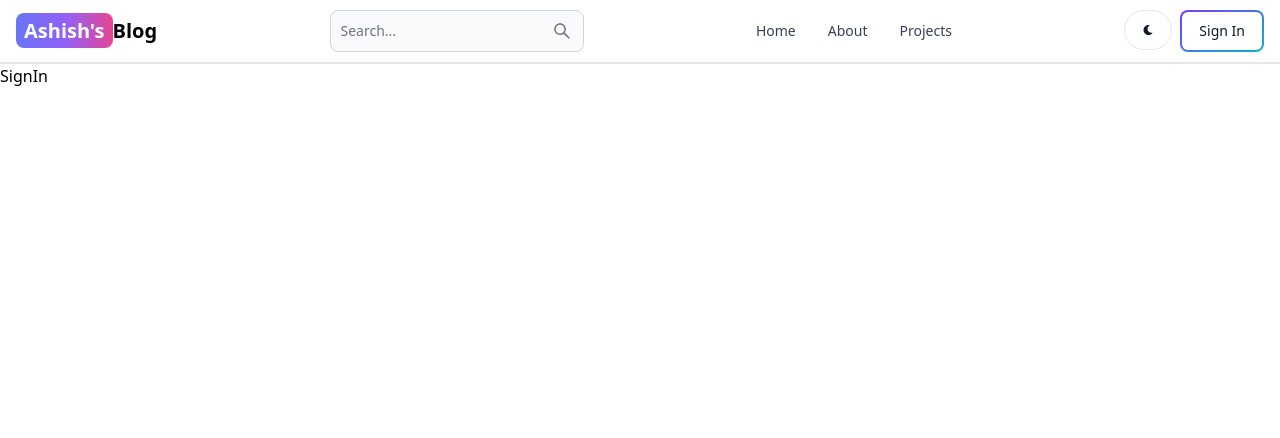
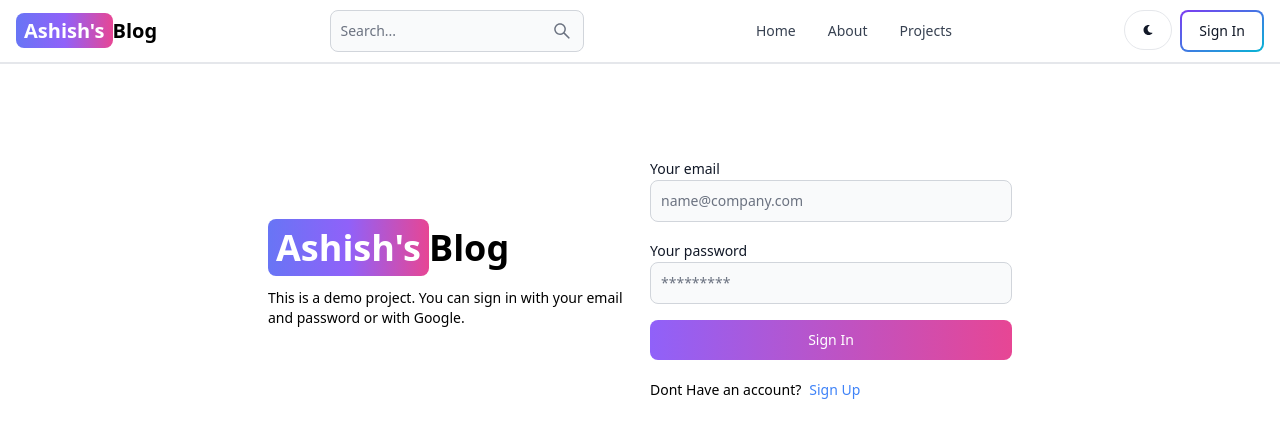
Before and after one commit to ashishsen003/blog-app, a React (Vite) app in the folder frontend/: page /sign-in in a window 1280 px wide. Shown: the top 438 px of the page. Built offline with nearby package versions, Linux system fonts and the light colour scheme.

Commit message:
frontend signin page functionality added

```diff
--- a/frontend/src/pages/SignIn.jsx
+++ b/frontend/src/pages/SignIn.jsx
@@ -1,8 +1,100 @@
-import React from 'react'
+import React, { useState } from 'react'
+import {Link, useNavigate} from 'react-router-dom'
+import {Alert, Button, Label, Spinner, TextInput} from 'flowbite-react'
 
 const SignIn = () => {
+
+  const [formData, setFormData] = useState({})
+  const [errorMessage, setErrorMessage] = useState(null)
+  const [loading, setLoading] = useState(false)
+  const navigate = useNavigate()
+  const handleChange = (e)=>{
+    setFormData({...formData, [e.target.id]: e.target.value.trim()})
+  }
+
+  const handleSubmit = async (e)=>{
+    e.preventDefault()
+    if(!formData.email || !formData.password){
+      return setErrorMessage('Please fill out all fields.')
+    }
+    try {
+      setLoading(true)
+      setErrorMessage(null)
+      const res = await fetch('/api/auth/signin', {
+        method: 'POST',
+        headers: {'Content-Type': 'application/json'},
+        body: JSON.stringify(formData),
+      })
+      const data = await res.json()
+      if(data.success === false){
+        return setErrorMessage(data.message)
+      }
+      setLoading(false)
+      if(res.ok){
+        navigate('/')
+      }
+    } catch (error) {
+      setErrorMessage(error.message)
+      setLoading(false)
+    }
+  }
+
+  console.log(formData);
+
   return (
-    <div>SignIn</div>
+    <div className='min-h-screen mt-20'>
+      <div className='p-3 max-w-3xl mx-auto flex flex-col md:flex-row md:items-center gap-5'>
+        {/* left */}
+        <div className='flex-1'>
+        <Link
+          to="/"
+          className="font-bold dark:text-white text-4xl"
+        >
+          <span className="px-2 py-1 bg-gradient-to-r from-indigo-500 via-purple-500 to-pink-500 rounded-lg text-white">
+            Ashish's
+          </span>
+          Blog
+        </Link>
+        <p className='text-sm mt-5'>
+          This is a demo project. You can sign in with your email and password or with Google.
+        </p>
+        </div>
+        {/* right */}
+        <div className='flex-1'>
+          <form className='flex flex-col gap-4' onSubmit={handleSubmit}>
+            <div >
+              <Label value='Your email' />
+              <TextInput type='email' placeholder='name@company.com' id='email' onChange={handleChange} />
+            </div>
+            <div >
+              <Label value='Your password' />
+              <TextInput type='password' placeholder='*********' id='password' onChange={handleChange} />
+            </div>
+            <Button gradientDuoTone='purpleToPink' type='submit' disabled={loading}>
+              {
+                loading ? (
+                  <>
+                  <Spinner size='sm' />
+                  <span className='pl-3'>loading...</span>
+                  </>
+                ) : 'Sign In'
+              }
+            </Button>
+          </form>
+          <div className='flex gap-2 text-sm mt-5'>
+            <span>Dont Have an account?</span>
+            <Link to='/sign-up' className='text-blue-500'>
+              Sign Up
+            </Link>
+          </div>
+          {errorMessage && (
+            <Alert className='mt-5' color='failure'>
+              {errorMessage}
+            </Alert>
+          )}
+        </div>
+      </div>
+    </div>
   )
 }
 
```
